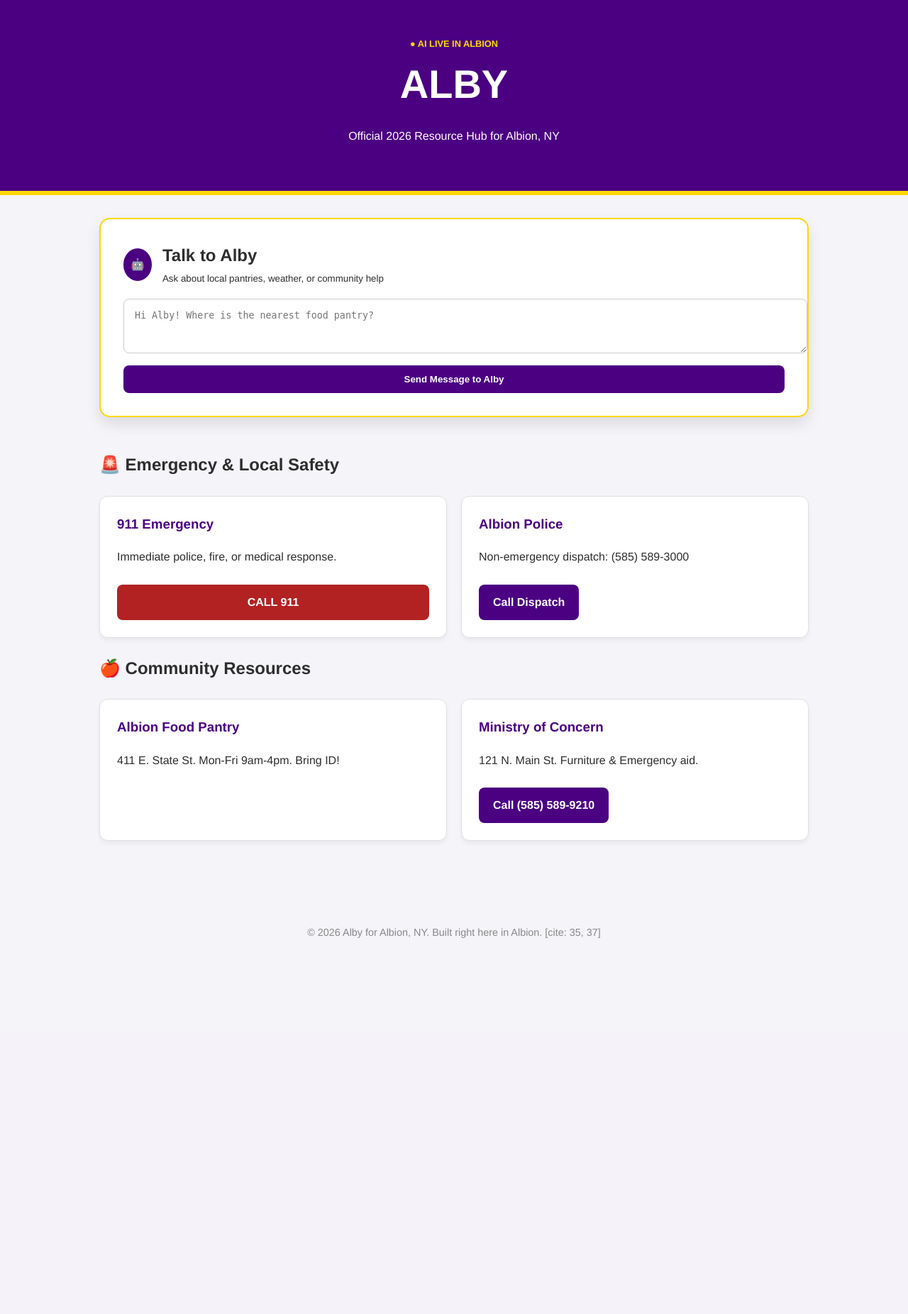
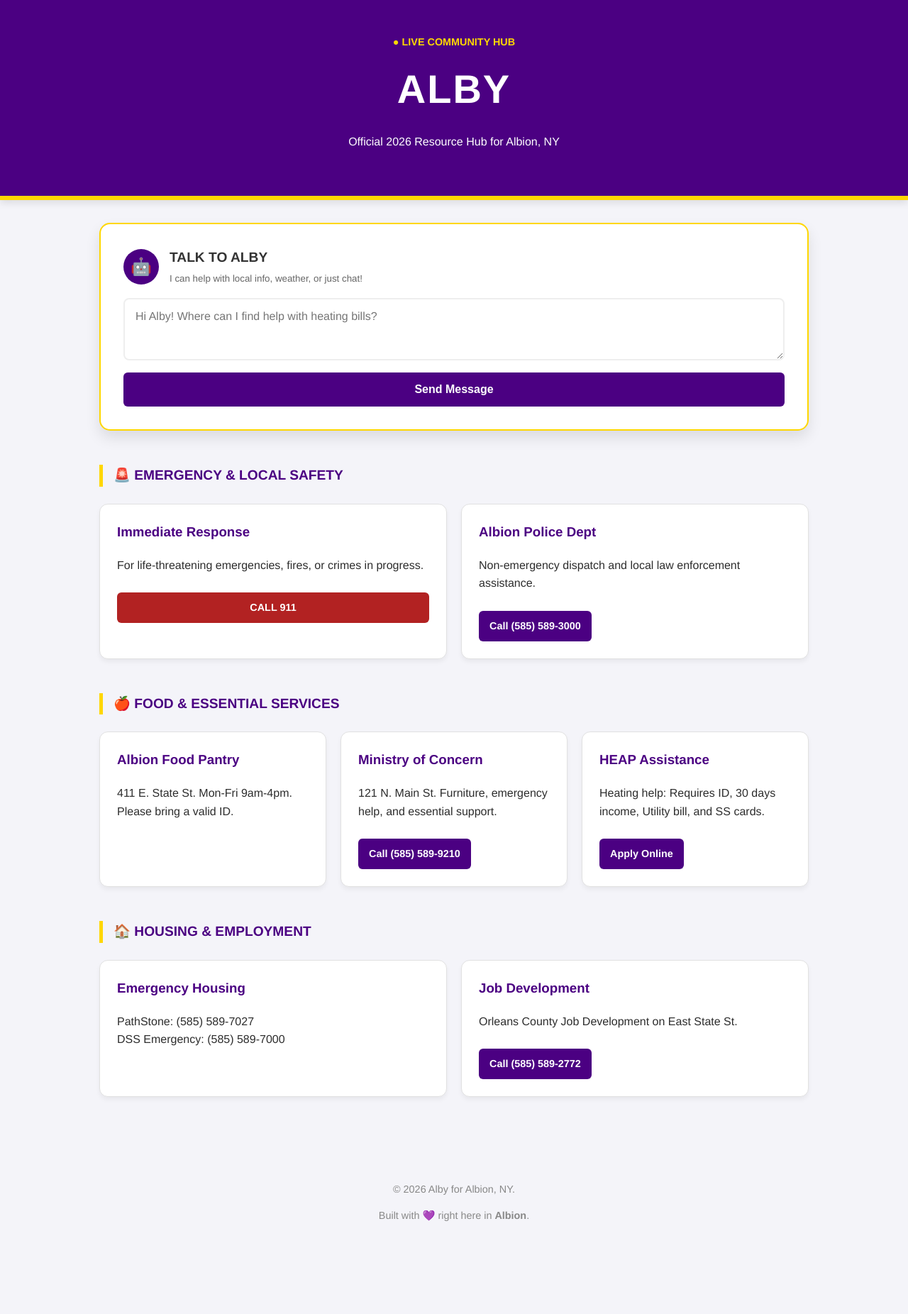
Before and after one commit to cordegangsta-eng/alby-Albion-NY, a Flask app: page / in a window 1280 px wide. Shown: the whole page at 71% size. Before the commit the page ends 1322 px from the top, so only its background shows below. Run offline with Flask 3, Linux system fonts and the light colour scheme.

Commit message:
index.html

```diff
--- a/templates/index.html
+++ b/templates/index.html
@@ -27,14 +27,15 @@
             padding: 3rem 1rem;
             text-align: center;
             border-bottom: 6px solid var(--albion-gold);
+            box-shadow: 0 4px 10px rgba(0,0,0,0.1);
         }
 
-        header h1 { margin: 0; font-size: 3.5rem; }
-        .live-tag { color: var(--albion-gold); font-weight: bold; text-transform: uppercase; font-size: 0.8rem; }
+        header h1 { margin: 0; font-size: 3.5rem; letter-spacing: 2px; }
+        .live-tag { color: var(--albion-gold); font-weight: bold; text-transform: uppercase; font-size: 0.9rem; margin-bottom: 10px; display: block; }
 
         .container { max-width: 1000px; margin: 0 auto; padding: 2rem 1rem; }
 
-        /* THE CHAT INTERFACE */
+        /* TALK TO ALBY CHAT */
         .alby-chat {
             background: var(--card-white);
             border-radius: 15px;
@@ -42,10 +43,23 @@
             margin-bottom: 3rem;
             border: 2px solid var(--albion-gold);
             box-shadow: 0 10px 20px rgba(0,0,0,0.1);
+            display: flex;
+            flex-direction: column;
+            gap: 15px;
         }
 
-        .chat-header { display: flex; align-items: center; gap: 15px; margin-bottom: 1rem; }
-        .alby-avatar { background: var(--albion-purple); color: white; padding: 10px; border-radius: 50%; font-weight: bold; }
+        .chat-header { display: flex; align-items: center; gap: 15px; }
+        .alby-avatar {
+            background: var(--albion-purple);
+            color: white;
+            width: 50px;
+            height: 50px;
+            border-radius: 50%;
+            display: flex;
+            align-items: center;
+            justify-content: center;
+            font-size: 24px;
+        }
 
         /* GRID SYSTEM */
         .grid {
@@ -61,8 +75,10 @@
             border-radius: 12px;
             padding: 1.5rem;
             box-shadow: 0 4px 6px rgba(0,0,0,0.05);
+            transition: transform 0.3s ease;
         }
 
+        .card:hover { transform: translateY(-5px); border-color: var(--albion-purple); }
         .card h3 { margin-top: 0; color: var(--albion-purple); }
 
         .btn {
@@ -70,13 +86,35 @@
             background: var(--albion-purple);
             color: white;
             text-decoration: none;
-            padding: 12px 20px;
-            border-radius: 8px;
+            padding: 10px 15px;
+            border-radius: 6px;
             font-weight: bold;
+            font-size: 0.9rem;
+            text-align: center;
             margin-top: 10px;
         }
 
-        .emergency-btn { background: #b22222; width: 100%; text-align: center; box-sizing: border-box; }
+        .chat-btn { width: 100%; border: none; cursor: pointer; padding: 15px; font-size: 1rem; }
+        .emergency-btn { background: #b22222; width: 100%; box-sizing: border-box; }
+
+        h2 {
+            color: var(--albion-purple);
+            border-left: 5px solid var(--albion-gold);
+            padding-left: 15px;
+            margin-top: 3rem;
+            text-transform: uppercase;
+            font-size: 1.2rem;
+        }
+
+        input, textarea {
+            width: 100%;
+            padding: 15px;
+            border: 2px solid #eee;
+            border-radius: 8px;
+            font-size: 1rem;
+            box-sizing: border-box;
+            font-family: inherit;
+        }
 
         footer { text-align: center; padding: 5rem 1rem; color: #888; font-size: 0.9rem; }
     </style>
@@ -84,7 +122,7 @@
 <body>
 
 <header>
-    <span class="live-tag">● AI Live in Albion</span>
+    <span class="live-tag">● Live Community Hub</span>
     <h1>ALBY</h1>
     <p>Official 2026 Resource Hub for Albion, NY</p>
 </header>
@@ -95,45 +133,65 @@
         <div class="chat-header">
             <div class="alby-avatar">🤖</div>
             <div>
-                <h2 style="margin:0; border:none; padding:0;">Talk to Alby</h2>
-                <small>Ask about local pantries, weather, or community help</small>
+                <h2 style="margin:0; border:none; padding:0; color:#333;">Talk to Alby</h2>
+                <small style="color:#666;">I can help with local info, weather, or just chat!</small>
             </div>
         </div>
         <form action="https://formspree.io/f/meekblgl" method="POST">
-            <textarea name="alby_query" rows="3" placeholder="Hi Alby! Where is the nearest food pantry?" required style="width:100%; padding:15px; border-radius:8px; border:1px solid #ccc;"></textarea>
-            <button type="submit" class="btn" style="width:100%; border:none; cursor:pointer;">Send Message to Alby</button>
+            <textarea name="message" rows="3" placeholder="Hi Alby! Where can I find help with heating bills?" required></textarea>
+            <input type="hidden" name="_subject" value="New Alby Chat Message">
+            <button type="submit" class="btn chat-btn">Send Message</button>
         </form>
     </div>
 
     <h2>🚨 Emergency & Local Safety</h2>
     <div class="grid">
         <div class="card">
-            <h3>911 Emergency</h3>
-            <p>Immediate police, fire, or medical response.</p>
+            <h3>Immediate Response</h3>
+            <p>For life-threatening emergencies, fires, or crimes in progress.</p>
             <a href="tel:911" class="btn emergency-btn">CALL 911</a>
         </div>
         <div class="card">
-            <h3>Albion Police</h3>
-            <p>Non-emergency dispatch: (585) 589-3000</p>
-            <a href="tel:5855893000" class="btn">Call Dispatch</a>
+            <h3>Albion Police Dept</h3>
+            <p>Non-emergency dispatch and local law enforcement assistance.</p>
+            <a href="tel:5855893000" class="btn">Call (585) 589-3000</a>
         </div>
     </div>
 
-    <h2>🍎 Community Resources</h2>
+    <h2>🍎 Food & Essential Services</h2>
     <div class="grid">
         <div class="card">
             <h3>Albion Food Pantry</h3>
-            <p>411 E. State St. Mon-Fri 9am-4pm. Bring ID!</p>
+            <p>411 E. State St. Mon-Fri 9am-4pm. Please bring a valid ID.</p>
         </div>
         <div class="card">
             <h3>Ministry of Concern</h3>
-            <p>121 N. Main St. Furniture & Emergency aid.</p>
+            <p>121 N. Main St. Furniture, emergency help, and essential support.</p>
             <a href="tel:5855899210" class="btn">Call (585) 589-9210</a>
+        </div>
+        <div class="card">
+            <h3>HEAP Assistance</h3>
+            <p>Heating help: Requires ID, 30 days income, Utility bill, and SS cards.</p>
+            <a href="https://otda.ny.gov/programs/heap/" target="_blank" class="btn">Apply Online</a>
+        </div>
+    </div>
+
+    <h2>🏠 Housing & Employment</h2>
+    <div class="grid">
+        <div class="card">
+            <h3>Emergency Housing</h3>
+            <p>PathStone: (585) 589-7027<br>DSS Emergency: (585) 589-7000</p>
+        </div>
+        <div class="card">
+            <h3>Job Development</h3>
+            <p>Orleans County Job Development on East State St.</p>
+            <a href="tel:5855892772" class="btn">Call (585) 589-2772</a>
         </div>
     </div>
 
     <footer>
-        <p>© 2026 Alby for Albion, NY. Built right here in Albion. [cite: 35, 37]</p>
+        <p>© 2026 Alby for Albion, NY.</p>
+        <p>Built with 💜 right here in <strong>Albion</strong>.</p>
     </footer>
 </div>
 
```
